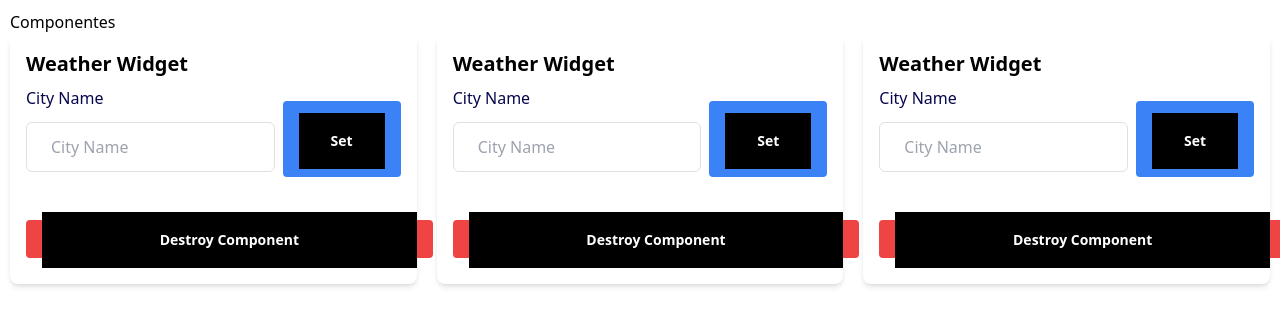
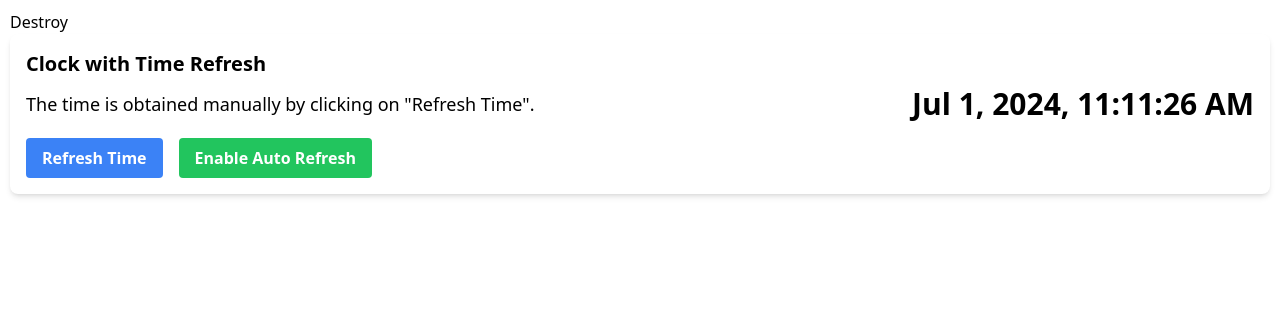
Before and after one commit to damiansire/angular-examples, an Angular app: page / in a window 1280 px wide. Shown: the top 326 px of the page. Built offline with nearby package versions, Linux system fonts and the light colour scheme.

Commit message:
feat: add example with interval

```diff
--- a/src/app/signals/6-destroy-effect/destroy-box/destroy-box.component.html
+++ b/src/app/signals/6-destroy-effect/destroy-box/destroy-box.component.html
@@ -1,16 +1,32 @@
 <div class="weather-widget p-4 rounded-lg shadow-md bg-white">
-  <h2 class="text-xl font-semibold mb-2">Weather Widget</h2>
+  <h2 class="text-xl font-semibold mb-2">Clock with Time Refresh</h2>
 
-  <div class="flex items-center space-x-2 mb-4">
-    <app-input text="City Name" class="w-full" />
-    <app-button
-      text="Set"
-      class="bg-blue-500 hover:bg-blue-700 text-white font-bold py-2 px-4 rounded"
-    />
+  <div class="flex flex-col md:flex-row items-center justify-between mb-4">
+    @if(!autoRefresh()){
+    <p class="text-lg md:mr-4">
+      The time is obtained manually by clicking on "Refresh Time".
+    </p>
+    } @if(autoRefresh()){
+    <p class="text-lg md:mr-4">Automatic time refresh enabled.</p>
+    }
+    <div>
+      <h2 class="text-3xl font-bold">{{ currentTime | date : "medium" }}</h2>
+    </div>
   </div>
 
-  <app-button
-    text="Destroy Component"
-    class="bg-red-500 hover:bg-red-700 text-white font-bold py-2 px-4 rounded"
-  />
+  <div class="flex space-x-4">
+    <button
+      class="bg-blue-500 hover:bg-blue-700 text-white font-bold py-2 px-4 rounded"
+      (click)="refreshTime()"
+    >
+      Refresh Time
+    </button>
+
+    <button
+      class="bg-green-500 hover:bg-green-700 text-white font-bold py-2 px-4 rounded"
+      (click)="toggleAutoRefresh()"
+    >
+      {{ autoRefresh() ? "Disable" : "Enable" }} Auto Refresh
+    </button>
+  </div>
 </div>
--- a/src/app/signals/6-destroy-effect/destroy-box/destroy-box.component.ts
+++ b/src/app/signals/6-destroy-effect/destroy-box/destroy-box.component.ts
@@ -1,12 +1,36 @@
-import { Component } from '@angular/core';
+import { Component, effect, signal } from '@angular/core';
 import { InputComponent } from '../../../components-atom/input/input.component';
 import { ButtonComponent } from '../../../components-atom/button/button.component';
+import { CommonModule } from '@angular/common';
 
 @Component({
   selector: 'app-destroy-box',
   standalone: true,
   templateUrl: './destroy-box.component.html',
   styleUrl: './destroy-box.component.css',
-  imports: [InputComponent, ButtonComponent],
+  imports: [InputComponent, ButtonComponent, CommonModule],
 })
-export class DestroyBoxComponent {}
+export class DestroyBoxComponent {
+  currentTime = new Date();
+  autoRefresh = signal(false);
+  intervalSave: any;
+  constructor() {
+    effect(() => {
+      if (this.autoRefresh()) {
+        this.intervalSave = setInterval(() => {
+          this.currentTime = new Date();
+          console.log('Estoy aca');
+        }, 1000);
+      } else {
+        clearInterval(this.intervalSave);
+      }
+    });
+  }
+
+  refreshTime() {
+    this.currentTime = new Date();
+  }
+  toggleAutoRefresh() {
+    this.autoRefresh.set(!this.autoRefresh());
+  }
+}
--- a/src/app/signals/6-destroy-effect/destroy-effect.component.html
+++ b/src/app/signals/6-destroy-effect/destroy-effect.component.html
@@ -1,8 +1,4 @@
-<div>
-  <div><h1>Componentes</h1></div>
-  <div class="flex gap-5">
-    <app-destroy-box></app-destroy-box>
-    <app-destroy-box></app-destroy-box>
-    <app-destroy-box></app-destroy-box>
-  </div>
-</div>
+<button (click)="destroy()">Destroy</button>
+@if(showComponent){
+<app-destroy-box></app-destroy-box>
+}
--- a/src/app/signals/6-destroy-effect/destroy-effect.component.ts
+++ b/src/app/signals/6-destroy-effect/destroy-effect.component.ts
@@ -8,4 +8,9 @@ import { DestroyBoxComponent } from './destroy-box/destroy-box.component';
   styleUrl: './destroy-effect.component.css',
   imports: [DestroyBoxComponent],
 })
-export class DestroyEffectComponent {}
+export class DestroyEffectComponent {
+  showComponent = true;
+  destroy() {
+    this.showComponent = false;
+  }
+}
```
